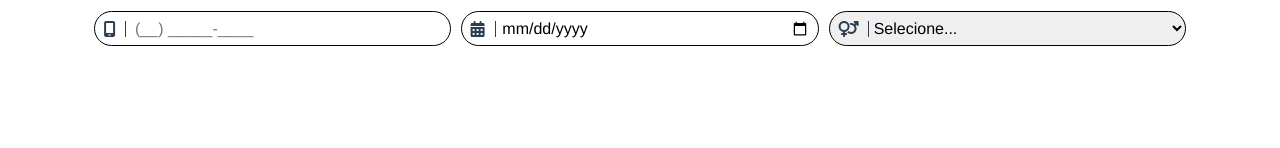
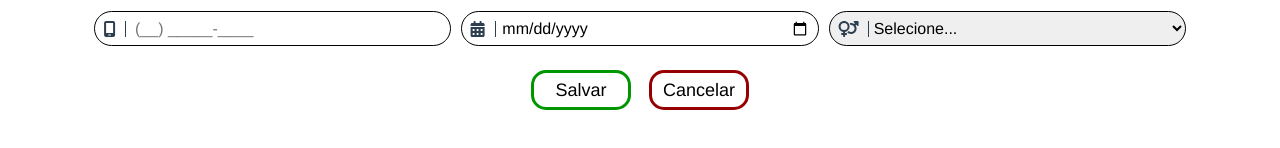
Before and after one commit to Lion-Desenvolvimento-de-Software/lion-tickets-front, a Vue app: page /usuarios/1 in a window 1280 px wide. Shown: the part 234-382 px from the top of the page. Built offline with nearby package versions, Linux system fonts and the light colour scheme; no server answers.

Commit message:
botões para edição dos dados do perfil

```diff
--- a/src/views/UserView.vue
+++ b/src/views/UserView.vue
@@ -22,6 +22,13 @@
       </div>
     </div>
     <edit-info-perfil :telefone="usuario.Telefone" />
+    <div v-if="!isEdit" class="d-flex justify-content-center custom-button">
+      <button class="button-success">Editar</button>
+    </div>
+    <div v-else class="d-flex justify-content-center custom-button">
+      <button class="button-success">Salvar</button>
+      <button class="button-cancel">Cancelar</button>
+    </div>
   </div>
 </template>
 
@@ -37,7 +44,12 @@ export default {
   components: {
     Avatar,
     EditInfoPerfil
-}
+  },
+  data: () => {
+    return {
+      isEdit: true
+    }
+  }
 }
 </script>
 
@@ -57,6 +69,38 @@ export default {
   justify-content: space-evenly;
 }
 
+.custom-button button {
+  background: none;
+  width: 100px;
+  height: 40px;
+  max-width: 105px;
+  max-height: 45px;
+  padding: 4px 0px;
+  border-radius: 15px;
+  font-size: 18px;
+  margin: 0 0.5em;
+  transition: .5s ease-out;
+}
+
+.custom-button .button-success {
+  border: 3px solid rgb(0, 150, 0);
+  background: linear-gradient(to left, transparent 50%, rgb(0, 150, 0) 50%) right;
+  background-size: 200%;
+}
+
+.custom-button .button-cancel {
+  border: 3px solid rgb(150, 0, 0);
+  background: linear-gradient(to left, transparent 50%, rgb(150, 0, 0) 50%) right;
+  background-size: 200%;
+}
+
+.custom-button button:hover {
+  background-position: left;
+  width: 105px;
+  height: 45px;
+  transition: .5s ease-out
+}
+
 @media only screen and (max-width: 450px) {
   .wreaper {
     flex-wrap: wrap;
```
